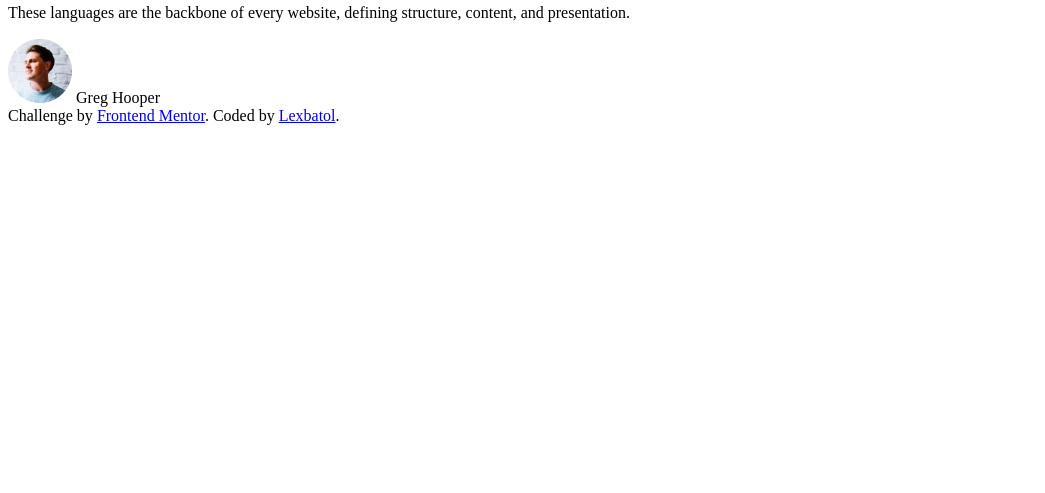
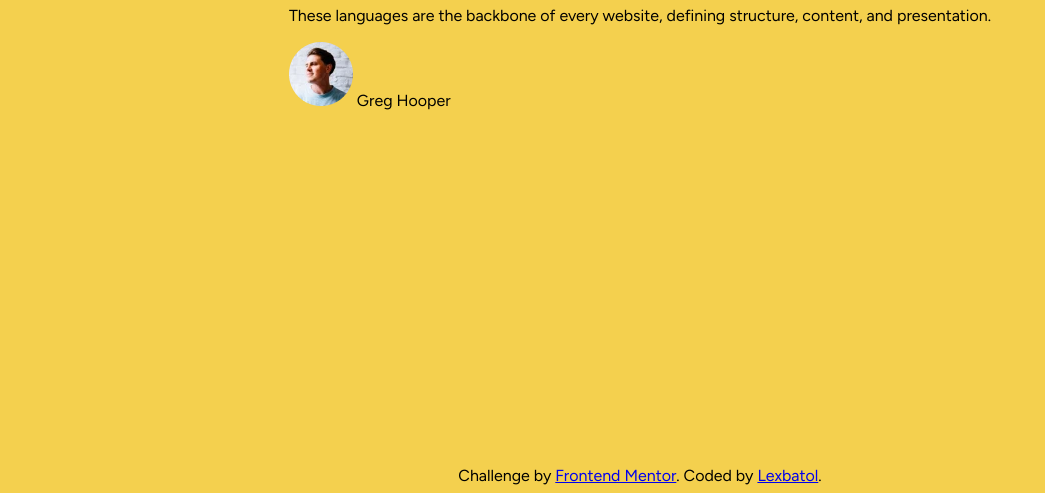
Before and after one commit to lexbatol-dev/blog-preview-card, a plain HTML site: page index.html in a window 1280 px wide. Shown: the part 323-816 px from the top of the page, without its empty margins (0-1045 px from the left). Drawn offline with Linux system fonts and the light colour scheme.

Commit message:
Add base colours and fonts as variables

```diff
--- a/index.html
+++ b/index.html
@@ -1,15 +1,16 @@
 <!doctype html>
 <html lang="en">
+
 <head>
   <meta charset="UTF-8" />
   <meta name="viewport" content="width=device-width, initial-scale=1.0" />
-    <link
-      rel="icon"
-      type="image/png"
-      sizes="32x32"
-      href="./assets/images/favicon-32x32.png"
-    />
+  <link rel="icon" type="image/png" sizes="32x32" href="./assets/images/favicon-32x32.png" />
   <title>Frontend Mentor | Blog preview card</title>
+
+  <link rel="preconnect" href="https://fonts.googleapis.com">
+  <link rel="preconnect" href="https://fonts.gstatic.com" crossorigin>
+  <link href="https://fonts.googleapis.com/css2?family=Figtree:ital,wght@500;800&display=swap" rel="stylesheet">
+  <link rel="stylesheet" href="style.css">
 </head>
 
 <body>
@@ -22,7 +23,7 @@
         <time datetime="2023-12-21"> 21 Dec 2023</time>
       </p>
 
-        <h1><a href="#">HTML & CSS foundations</a></h1>
+      <h1><a href="#">HTML &amp; CSS foundations</a></h1>
 
       <p>
         These languages are the backbone of every website, defining structure,
@@ -43,4 +44,5 @@
     <a href="https://www.frontendmentor.io/profile/lexbatol-dev">Lexbatol</a>.
   </footer>
 </body>
+
 </html>
--- a/style.css
+++ b/style.css
@@ -0,0 +1,35 @@
+* {
+  box-sizing: border-box;
+}
+
+:root {
+  --color-gray-500: hsl(0, 0%, 42%);
+  --color-gray-950: hsl(0, 0%, 7%);
+  --color-white: hsl(0, 0%, 100%);
+  --color-yellow: hsl(47, 88%, 63%);
+
+  --font-family-base: "Figtree", sans-serif;
+  --font-weight-medium: 500;
+  --font-weight-extra-bold: 800;
+
+  --font-size-preset-1: 1.5rem;
+  --font-size-preset-2: 1rem;
+  --font-size-preset-3: 0.875rem;
+
+  --line-height-base: 1.5;
+  --letter-spacing-base: 0px;
+}
+
+body {
+  font-family: var(--font-family-base);
+  background-color: var(--color-yellow);
+  display: flex;
+  flex-direction: column;
+  justify-content: center;
+  align-items: center;
+  min-height: 100vh;
+}
+
+main {
+  flex-grow: 1;
+}
```
Lines whose indentation alone changed are shown as unchanged.
